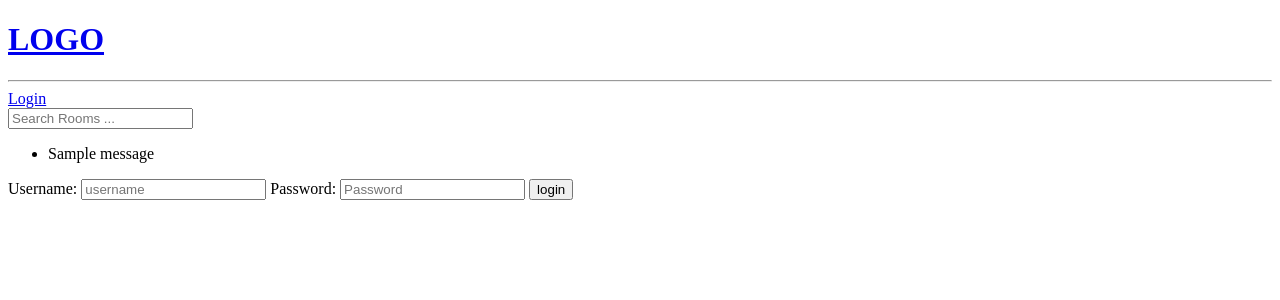
After one commit to Shadabdullah/studyroom, a Django app: page /login/ in a window 1280 px wide. The commit adds this page. Shown: the top 300 px of the page. Run offline with Django 4.2, Linux system fonts and the light colour scheme; tables that the repository leaves empty hold one stand-in row (values such as "Sample post"); one stand-in notice (Sample message) is shown.

Commit message:
login added

```diff
--- a/app/urls.py
+++ b/app/urls.py
@@ -3,6 +3,8 @@ from . import views
 
 
 urlpatterns = [
+
+    path('login/',views.loginPage,name='login'),
     path('', views.home, name="home"),
     path('room/<str:pk>/', views.room, name="room"),
     path('create-room/', views.createRoom, name="create-room"),
--- a/app/views.py
+++ b/app/views.py
@@ -1,5 +1,7 @@
 from django.shortcuts import render, redirect
-from django.http import HttpResponse
+from django.contrib.auth.models import User
+from django.contrib.auth import authenticate, login
+from django.contrib import messages
 from .models import Room, Topic
 from .forms import RoomForm
 from django.db.models import Q
@@ -10,12 +12,12 @@ def home(request):
     q = request.GET.get('q') if request.GET.get('q') != None else ''
 
     rooms = Room.objects.filter(
-        Q(topic__name__icontains=q)|
+        Q(topic__name__icontains=q) |
         Q(name__icontains=q) |
         Q(description__icontains=q))
     room_count = rooms.count()
     topic = Topic.objects.all()
-    context = {'rooms': rooms, 'topic': topic, 'room_count':room_count}
+    context = {'rooms': rooms, 'topic': topic, 'room_count': room_count}
     return render(request, 'home.html', context)
 
 
@@ -57,3 +59,28 @@ def deleteRoom(request, pk):
         return redirect('home')
 
     return render(request, 'delete_room.html', {'obj': room})
+
+
+def loginPage(request):
+
+    if request.method == "POST":
+        username = request.POST.get('username')
+        password = request.POST.get('password')
+
+        try:
+            user = User.objects.get(username=username)
+
+        except:
+            messages.error(request, 'user does not exist')
+
+        user = authenticate(request, username=username, password=password)
+
+        if user is not None:
+            login(request, user)
+            return redirect('home')
+        else:
+            messages.error(request, 'Wrong Password')
+
+    context = {}
+
+    return render(request, 'loginUser.html', context)
--- /dev/null
+++ b/templates/loginUser.html
@@ -0,0 +1,30 @@
+{% extends 'main.html' %}
+
+{% block content %}
+
+
+<div>
+    {% if messages %}
+<ul class="messages">
+    {% for message in messages %}
+    <li{% if message.tags %} class="{{ message.tags }}"{% endif %}>{{ message }}</li>
+    {% endfor %}
+</ul>
+{% endif %}
+<form action="" method="POST">
+{% csrf_token %}
+
+<label >Username:</label>
+<input type="text" name="username" placeholder="username">
+
+<label >Password:</label>
+<input type="password" name="password" placeholder="Password">
+
+<input type="submit" value="login">
+
+
+</form>
+
+</div>
+
+{% endblock content%}
--- a/templates/main.html
+++ b/templates/main.html
@@ -1,15 +1,14 @@
 <!DOCTYPE html>
 <html lang="en">
-<head>
-    <meta charset="UTF-8">
-    <meta http-equiv="X-UA-Compatible" content="IE=edge">
-    <meta name="viewport" content="width=device-width, initial-scale=1.0">
+  <head>
+    <meta charset="UTF-8" />
+    <meta http-equiv="X-UA-Compatible" content="IE=edge" />
+    <meta name="viewport" content="width=device-width, initial-scale=1.0" />
     <title>StudyRoom</title>
-</head>
-<body>
-    {% include 'navbar.html' %}
-    {% block content %}
+  </head>
+  <body>
+    {% include 'navbar.html' %} {% block content %}
 
     {% endblock content %}
-</body>
+  </body>
 </html>
--- a/templates/navbar.html
+++ b/templates/navbar.html
@@ -1,7 +1,11 @@
 <a href="/"> <h1>LOGO</h1></a>
 
 <hr>
-
+{% if user.is_authenticated %}
+<a href="">Lgout</a>
+{% else %}
+<a href="{% url 'login'%}">Login</a>
+{% endif %}
 <form  action="{% url 'home' %}" method="GET" >
 
  <input type="text" name="q" placeholder="Search Rooms ...">
```
Also changed, not shown: db.sqlite3.
